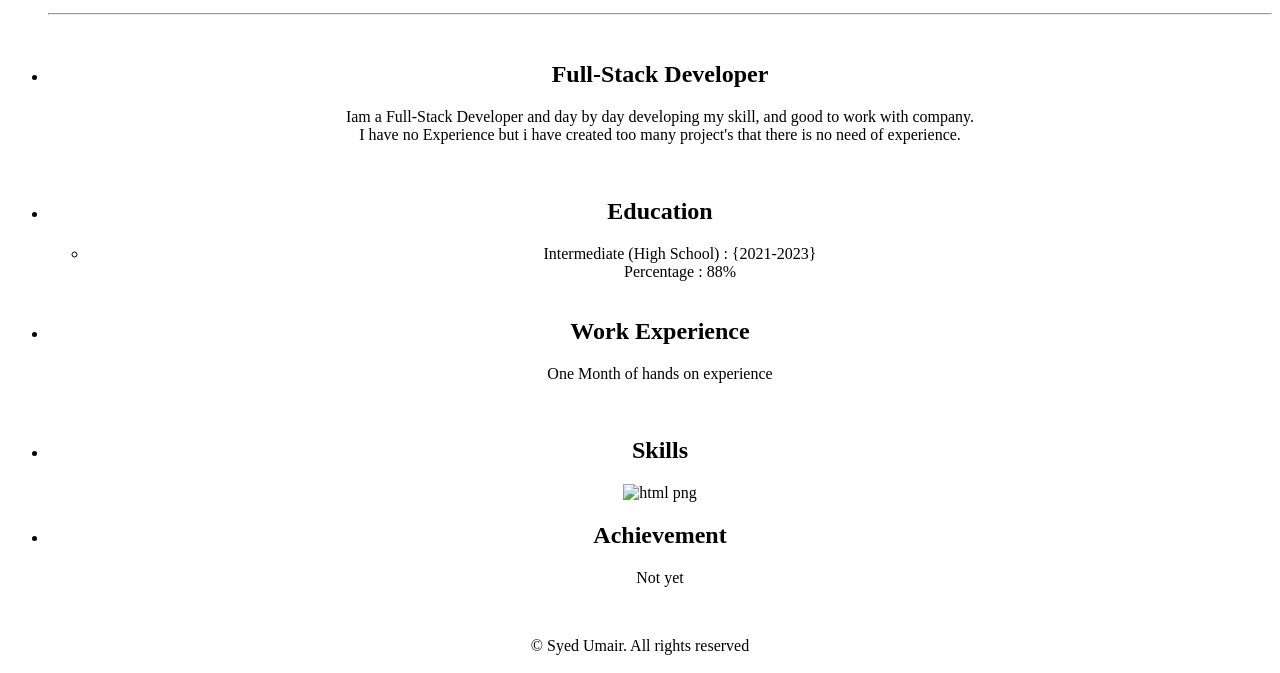
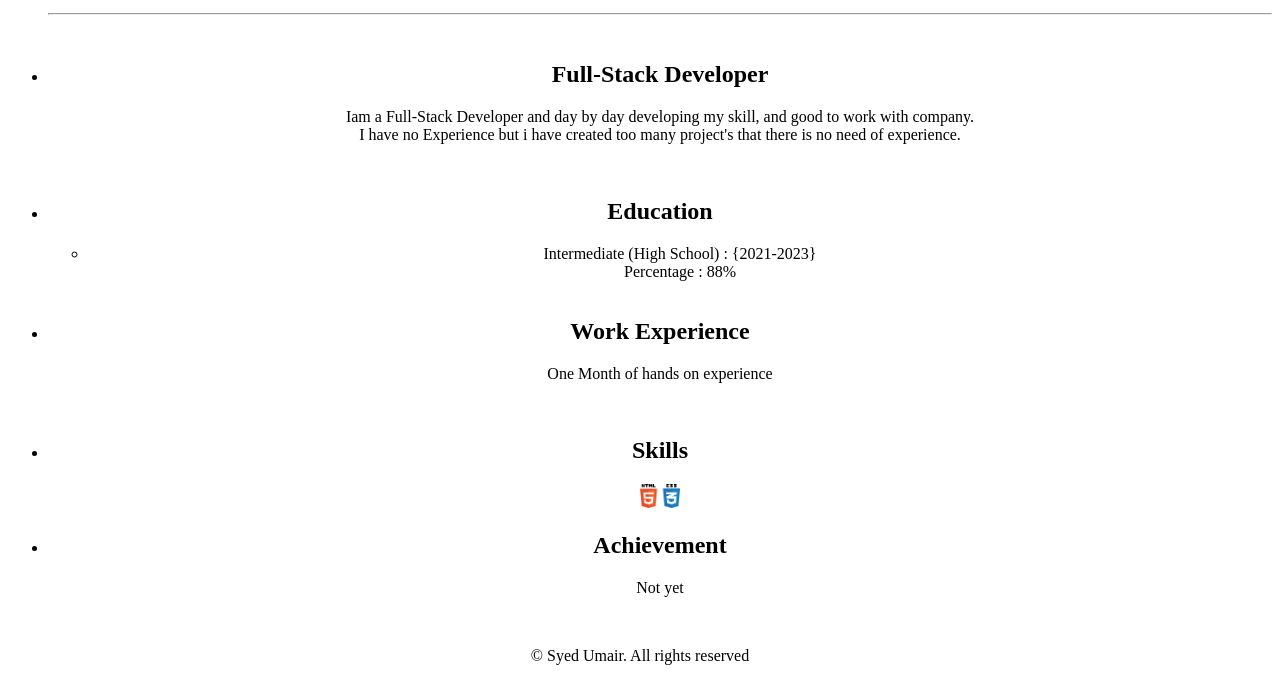
Before and after one commit to syedumair06/HTML-Resume, a plain HTML site: page index.html in a window 1280 px wide. Shown: the part 313-986 px from the top of the page. Drawn offline with Linux system fonts and the light colour scheme.

Commit message:
Update index.html

```diff
--- a/index.html
+++ b/index.html
@@ -25,7 +25,7 @@
 <p>One Month of hands on experience </p>
 <br>
 <li><h2>Skills</h2></li>
-<img src="./assets/html-css" width="40px" alt="html png">
+<img src="./assets/html-css.png" width="40px" alt="html png">
 <br />
 
 <li><h2> Achievement</h2></li>
```
